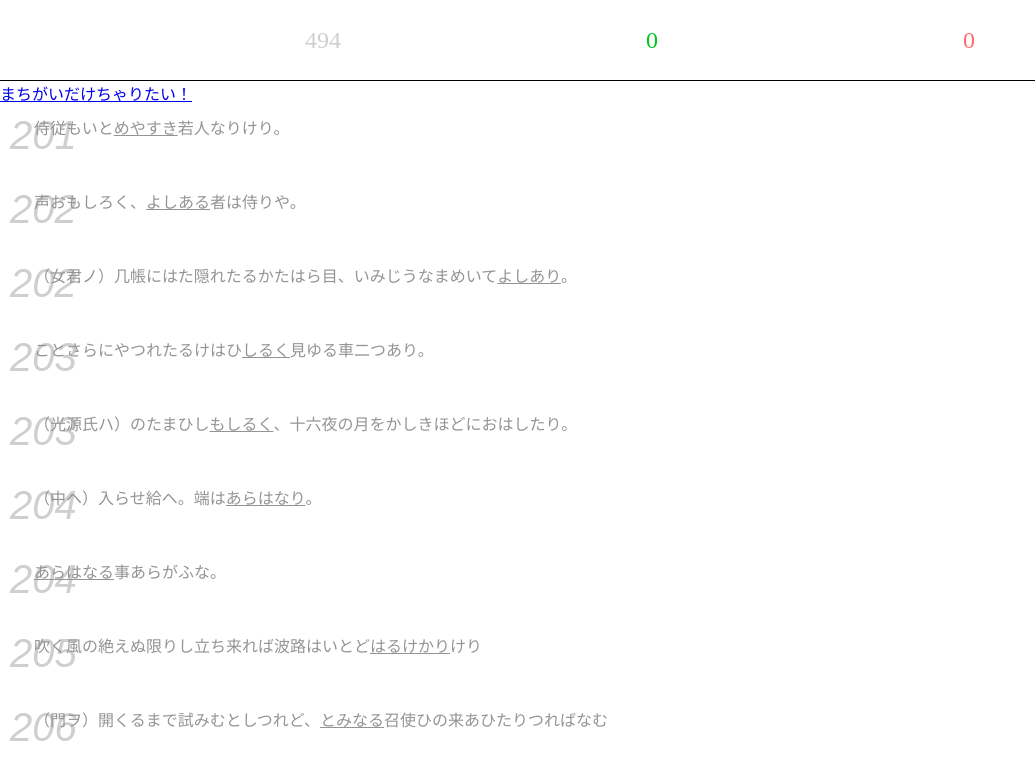
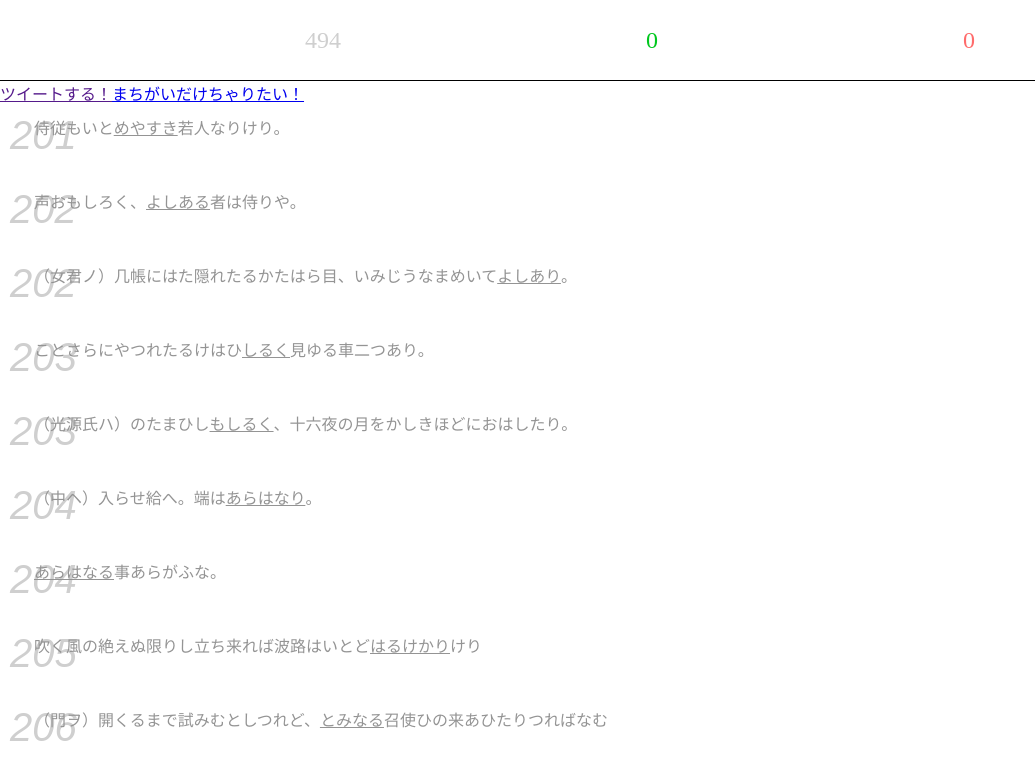
Before and after one commit to akimasa-l/morokoshi-kobun, a website: page public/summary/index.html in a window 1280 px wide. Shown: the top 776 px of the page, without its empty margins (0-1035 px from the left). Drawn offline with Linux system fonts and the light colour scheme.

Commit message:
Update index.html

```diff
--- a/public/summary/index.html
+++ b/public/summary/index.html
@@ -100,7 +100,7 @@
         <div class="wrong">300</div>
     </div>
     <div class="questions">
-        <div class="question wrong_question">
+      <!------  <div class="question wrong_question">
             <i>260</i>
             <div>（女君ノ）几帳にはた隠れたるかたはら目、いみじうなまめいて<u>よしあり</u>。</div>
         </div>
@@ -115,7 +115,7 @@
         <div class="question yet_question">
             <i>260</i>
             <div>（女君ノ）几帳にはた隠れたるかたはら目、いみじうなまめいて<u>よしあり</u>。</div>
-        </div>
+        </div> --->
         <a href="/">まちがいだけちゃりたい！</a>
     </div>
     <script src="/scripts/data.js"></script>
@@ -150,7 +150,7 @@
                 <div class="correct">${correct.length}</div>
                 <div class="wrong">${wrong.length}</div>
                 `;
-        let questions = "";
+        let questions = `<a href="">ツイートする！</a>`;
         for (i of wrong) {
             questions += `<div class="question wrong_question">
             <i>${data[i].i}</i>
```
